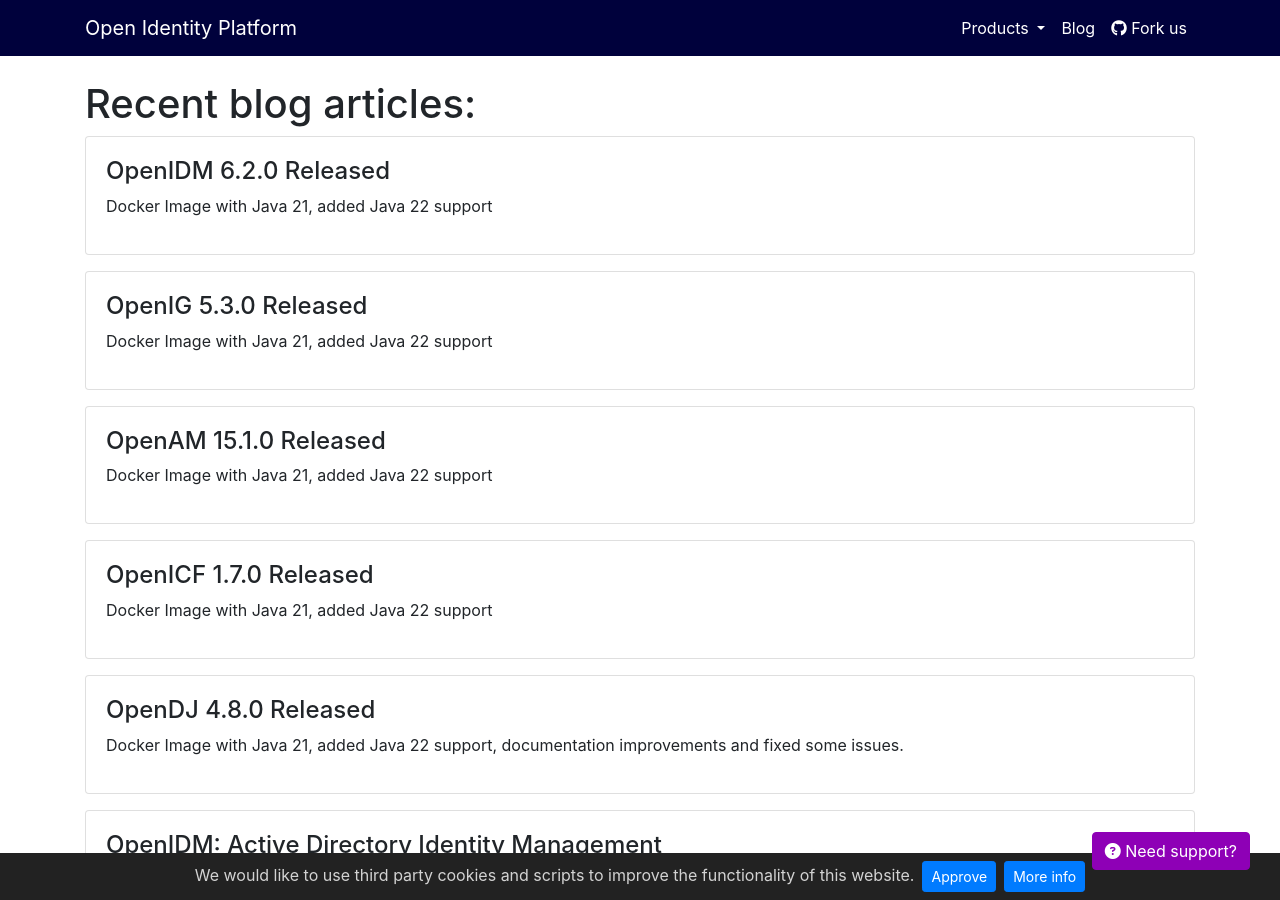
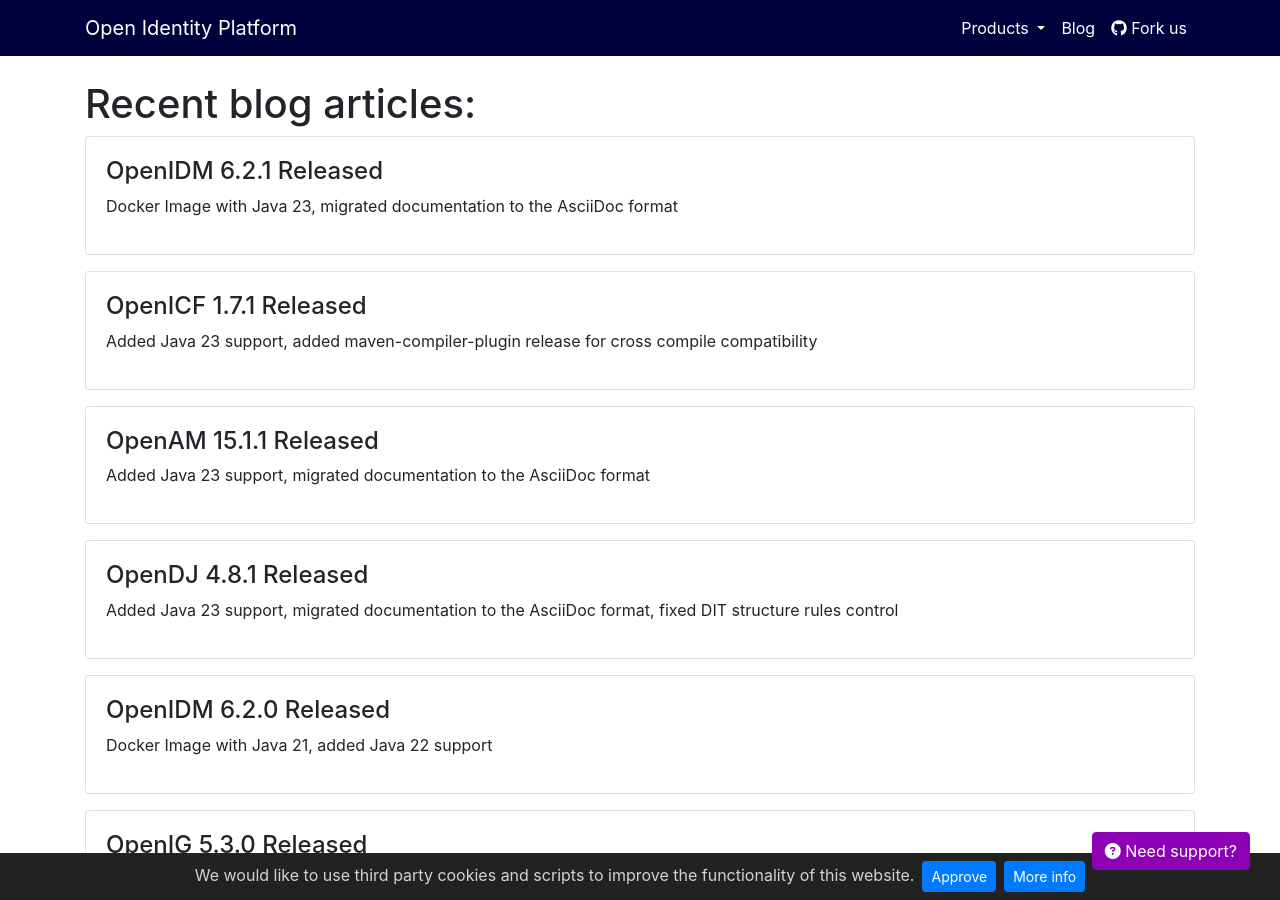
Before and after one commit to OpenIdentityPlatform/OpenIdentityPlatform.org, a Jekyll site: the page built from blog/index.html, in a window 1280 px wide and 900 px high. Built offline with Jekyll 4.4.1, drawn with Linux system fonts in a browser that asks for light colours; nearby versions of some CDN libraries.

Commit message:
Add release notes for OpenDJ, OpenAM, OpenICF and OpenIDM (#198)

```diff
--- a/_data/blogposts.yml
+++ b/_data/blogposts.yml
@@ -1,3 +1,19 @@
+-
+  title: 'OpenIDM 6.2.1 Released'
+  link: '/blog/openidm-6-2-1-released'
+  description: 'Docker Image with Java 23, migrated documentation to the AsciiDoc format'
+-
+  title: 'OpenICF 1.7.1 Released'
+  link: '/blog/openicf-1-7-1-released'
+  description: 'Added Java 23 support, added maven-compiler-plugin release for cross compile compatibility'
+-
+  title: 'OpenAM 15.1.1 Released'
+  link: '/blog/openam-15-1-1-released'
+  description: 'Added Java 23 support, migrated documentation to the AsciiDoc format'
+-
+  title: 'OpenDJ 4.8.1 Released'
+  link: '/blog/opendj-4-8-1-released'
+  description: 'Added Java 23 support, migrated documentation to the AsciiDoc format, fixed DIT structure rules control'
 -
   title: 'OpenIDM 6.2.0 Released'
   link: '/blog/openidm-6-2-0-released'
--- /dev/null
+++ b/blog/openam-15-1-1-released.md
@@ -0,0 +1,31 @@
+---
+layout: home
+landing-title: "OpenAM 15.1.1 Released"
+landing-title2: "OpenAM 15.1.1 Released"
+description: Open Identity Platform Community just released OpenAM v15.1.1
+keywords: 'OpenAM, Access Management, Authentication, SSO, Single Sign On, Open Identity Platform, Release, Documentation'
+imageurl: 'openam-og.png'
+canonical: https://github.com/OpenIdentityPlatform/OpenAM/releases/tag/15.1.1
+---
+# OpenAM 15.1.1 Released
+
+[Download](https://github.com/OpenIdentityPlatform/OpenAM/releases/tag/15.1.1)
+
+
+## What's new
+* Added JDK 23 support
+* Aded maven-compiler-plugin release for cross compile compatibility
+* Migrated documentation to the AciiDoc format and deploy docs to Antora
+
+## Fixed bugs
+* Fixed OAuth2 realm config - updating 'scopes supported' requires a restart
+* REST APIs after upgrade use Oldest API Version without header
+
+
+[All changes](https://github.com/OpenIdentityPlatform/OpenAM/compare/15.1.0...15.1.1)
+
+## Thanks for the contributions
+
+<i id="vharseko"><i>1. <a href="https://github.com/vharseko" target="_blank">Valery Kharseko</a></i>
+
+<i id="maximthomas"><i>2. <a href="https://github.com/maximthomas" target="_blank">Maxim Thomas</a></i>
--- /dev/null
+++ b/blog/opendj-4-8-1-released.md
@@ -0,0 +1,39 @@
+---
+layout: home
+landing-title: "OpenDJ 4.8.1 Released"
+landing-title2: "OpenDJ 4.8.1 Released"
+description: Open Identity Community released OpenDJ v4.8.1
+keywords: 'OpenDJ, Directory Service, Directory Services, LDAP, Open Identity Platform, release'
+imageurl: 'opendj-og.png'
+share-buttons: true
+
+---
+# OpenDJ 4.8.1 Released
+[Download](https://github.com/OpenIdentityPlatform/OpenDJ/releases/tag/4.8.1)
+
+## What's new
+* Added JDK 23 support
+* Migrated documentation to the AciiDoc format and deploy docs to Antora
+* Changed default SSL HandshakeTimeout to 10s
+* Changed "Object class violation (65)" to "Naming violation (64)" LDAP result code for DIT Structure Rule violation
+* Docker: Use tail instead of sleep to allow the container to be stopped with SIGTERM
+* Added maven.compiler.release=8 for cross compile compatibility
+* Workaround: Entry is invalid according to the server schema because there is no DIT structure rule that applies to that entry, but there is a DIT structure rule for the parent entry
+
+## Fixed bugs
+* Fixed DIT SUP delimeter
+* Root DSE missing objectClass additions
+* Fixed delete entries bug in overlapping backends
+
+
+Full chageset ([more details](https://github.com/OpenIdentityPlatform/OpenDJ/compare/4.8.0...4.8.1))
+
+## Thanks for the contibutions
+
+<i id="vharseko"><i>1. <a href="https://github.com/vharseko" target="_blank">Valery Kharseko</a></i>
+
+<i id="maximthomas"><i>2. <a href="https://github.com/maximthomas" target="_blank">Maxim Thomas</a></i>
+
+<i id="JesseCoretta"><i>3. <a href="https://github.com/JesseCoretta" target="_blank">Jesse Coretta</a></i>
+
+<i id="PyRowMan"><i>4. <a href="https://github.com/PyRowMan" target="_blank">PyRowMan</a></i>
--- /dev/null
+++ b/blog/openicf-1-7-1-released.md
@@ -0,0 +1,24 @@
+---
+layout: home
+landing-title: "OpenICF 1.7.1 Released"
+landing-title2: "Open Identity Connector Framework (OpenICF) 1.7.1 Released"
+description: Open Identity Community just released OpenICF v1.7.1
+keywords: 'OpenICF, Identity Management, Open Identity Connector Framework, Connector Framework'
+imageurl: 'openicf-logo.png'
+share-buttons: true
+canonical: https://github.com/OpenIdentityPlatform/OpenICF/releases/tag/1.7.1
+
+---
+# OpenICF 1.7.1 Released
+[Download](https://github.com/OpenIdentityPlatform/OpenICF/releases/tag/1.7.1)
+
+## What's new
+* Added JDK 23 support
+* Added maven-compiler-plugin release for cross compile compatibility
+
+[Full chageset](https://github.com/OpenIdentityPlatform/OpenICF/compare/1.7.0...1.7.1)
+
+
+## Thanks for the contibutions
+
+<i id="vharseko"><i>1. <a href="https://github.com/vharseko" target="_blank">Valery Kharseko</a></i>
--- /dev/null
+++ b/blog/openidm-6-2-1-released.md
@@ -0,0 +1,28 @@
+---
+layout: home
+landing-title: "OpenIDM 6.2.1 Released"
+landing-title2: "Open Identity Management (OpenIDM) 6.2.1 Released"
+description: Open Identity Community just released OpenIDM v6.2.1
+keywords: 'OpenIDM, Identity Management, Open Identity Platform'
+imageurl: 'openidm-logo.png'
+share-buttons: true
+canonical: https://github.com/OpenIdentityPlatform/OpenIDM/releases/tag/6.2.1
+---
+# OpenIDM 6.2.1 Released
+
+[Download](https://github.com/OpenIdentityPlatform/OpenIDM/releases/tag/6.2.1)
+
+## What's new
+* Added JDK 23 support
+* Added maven-compiler-plugin release for cross compile compatibility
+* Migrated documentation to the AciiDoc format and deploy docs to Antora
+
+
+[Full chageset](https://github.com/OpenIdentityPlatform/OpenIDM/compare/6.2.0...6.2.1)
+
+
+## Thanks for the contibutions
+
+<i id="vharseko"><i>1. <a href="https://github.com/vharseko" target="_blank">Valery Kharseko</a></i>
+
+<i id="maximthomas"><i>2. <a href="https://github.com/maximthomas" target="_blank">Maxim Thomas</a></i>
```
Also changed, not shown: Gemfile.lock (deleted), 1 other file.
